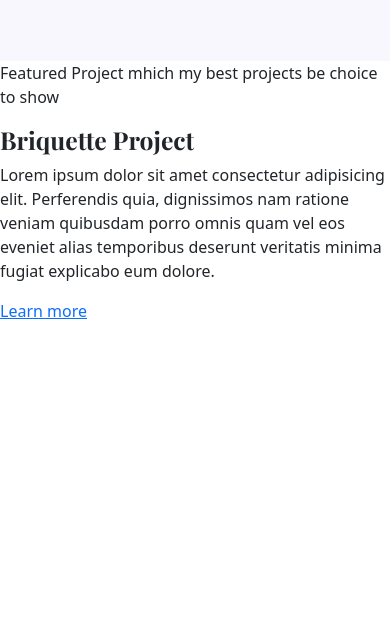
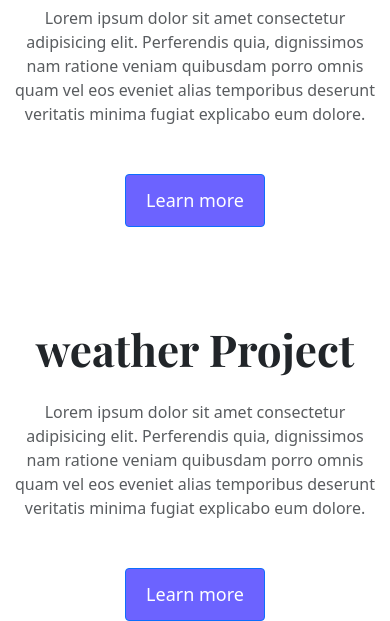
Before and after one commit to zufanayalew135/Portfolio, a plain HTML site: page index.html in a window 390 px wide. Shown: the part 724-1345 px from the top of the page. Before the commit the page ends 1047 px from the top, so only its background shows below. Drawn offline with nearby package versions, Linux system fonts and the light colour scheme; a web font is replaced by a local one.

Commit message:
added homepage content

```diff
--- a/index.html
+++ b/index.html
@@ -35,13 +35,44 @@
       <h2 class="mb-4">Frontend Developer, based in Ethiopia</h2>
       <a href="#" class="btn btn-primary">Get Started</a>
     </div>
-    <p>Featured Project mhich my best projects be choice to show</p>
-    <h2>Briquette Project</h2>
-    <p>
-      Lorem ipsum dolor sit amet consectetur adipisicing elit. Perferendis quia,
-      dignissimos nam ratione veniam quibusdam porro omnis quam vel eos eveniet
-      alias temporibus deserunt veritatis minima fugiat explicabo eum dolore.
+    <p class="text-center m-5">
+      Featured Project mhich my best projects be choice to show
     </p>
-    <a href="">Learn more</a>
+    <div class="container">
+      <div class="row mb-5">
+        <div class="col d-none d-lg-block">
+          <img src="images/briquette.jpg" class="img-fluid me-5" />
+        </div>
+        <div class="col">
+          <div class="description mb-5 mt-5">
+            <h2 class="mb-4">Briquette Project</h2>
+            <p class="mb-5 text-muted">
+              Lorem ipsum dolor sit amet consectetur adipisicing elit.
+              Perferendis quia, dignissimos nam ratione veniam quibusdam porro
+              omnis quam vel eos eveniet alias temporibus deserunt veritatis
+              minima fugiat explicabo eum dolore.
+            </p>
+            <a href="" class="btn btn-primary">Learn more</a>
+          </div>
+        </div>
+      </div>
+      <div class="row mt-5">
+        <div class="col">
+          <div class="description">
+            <h2 class="mb-4">weather Project</h2>
+            <p class="mb-5 text-muted">
+              Lorem ipsum dolor sit amet consectetur adipisicing elit.
+              Perferendis quia, dignissimos nam ratione veniam quibusdam porro
+              omnis quam vel eos eveniet alias temporibus deserunt veritatis
+              minima fugiat explicabo eum dolore.
+            </p>
+            <a href="" class="btn btn-primary">Learn more</a>
+          </div>
+        </div>
+        <div class="col d-none d-lg-block">
+          <img src="images/weather.jpg" class="img-fluid me-5" />
+        </div>
+      </div>
+    </div>
   </body>
 </html>
--- a/styles/style.css
+++ b/styles/style.css
@@ -32,3 +32,32 @@ h1 {
   line-height: 27px;
   padding: 12px 20px;
 }
+h2 {
+  font-size: 64px;
+}
+p {
+  font-size: 16px;
+  line-height: 1.5;
+}
+.description {
+  padding: 120px 60px;
+}
+@media (max-width: 960px) {
+  h1 {
+    font-size: 60px;
+  }
+  h2 {
+    font-size: 44px;
+  }
+  h1 {
+    font-size: 44px;
+    line-height: 1.5;
+  }
+  .description {
+    padding: 0;
+    text-align: center;
+  }
+  .first {
+    padding: 80px 10px;
+  }
+}
```
